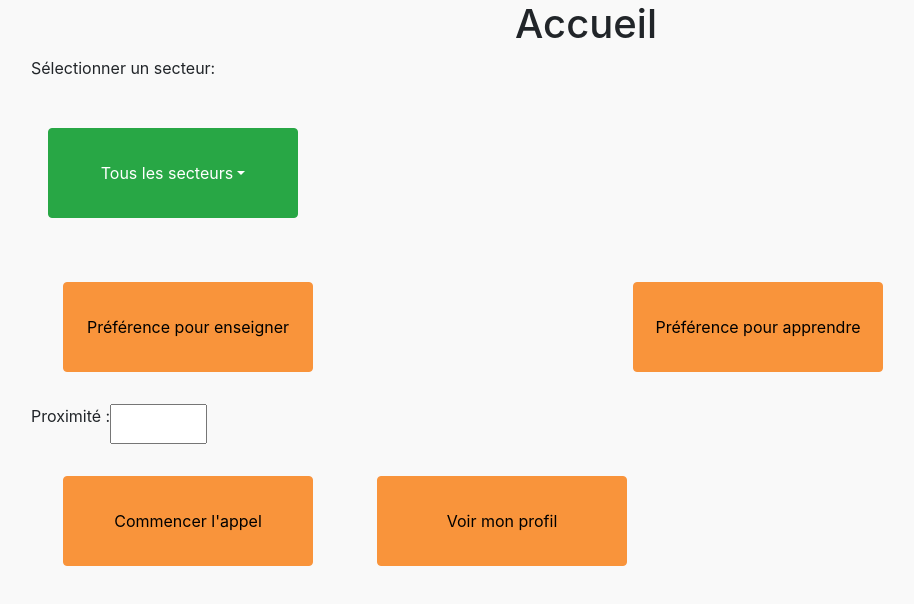
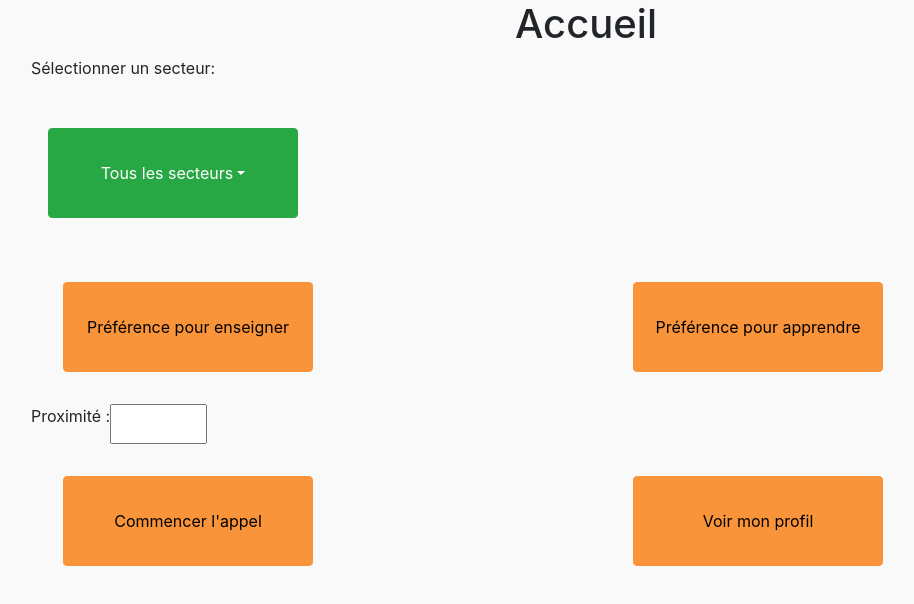
Before and after one commit to NoeLibon/Hackathon2022, a React (Create React App) app in the folder my-react-app/: page /Home in a window 1280 px wide. Shown: the top 604 px of the page, without its empty margins (59-973 px from the left). Built offline with nearby package versions, Linux system fonts and the light colour scheme.

Commit message:
modif mise en page de Home.js #2

```diff
--- a/my-react-app/src/pages/Home.js
+++ b/my-react-app/src/pages/Home.js
@@ -34,9 +34,11 @@ class Home extends React.Component {
                 <div id='localite'>
                     <p>Proximité :</p><input type="number" step = "1" min="1" max="100"></input>
                 </div>
-                   <Link to="/Call"><Button className="orangeButton">Commencer l'appel</Button></Link>
+                    <Row>
+                        <Col><Link to="/Call"><Button className="orangeButton">Commencer l'appel</Button></Link></Col>
+                        <Col><Link to="/Profile"><Button className="orangeButton" id='boutonProfil'>Voir mon profil</Button></Link></Col>
+                    </Row>
                     </form>
-<Link to="/Profile"><Button className="orangeButton" id='boutonProfil'>Voir mon profil</Button></Link>
 
 
 
```
